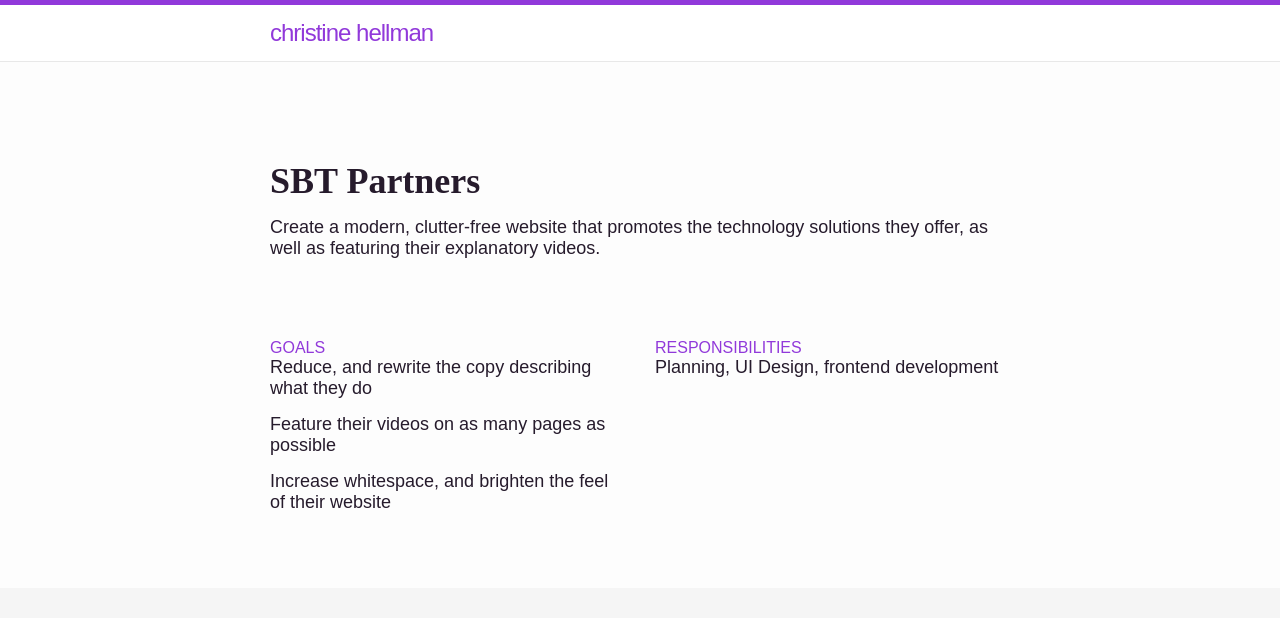
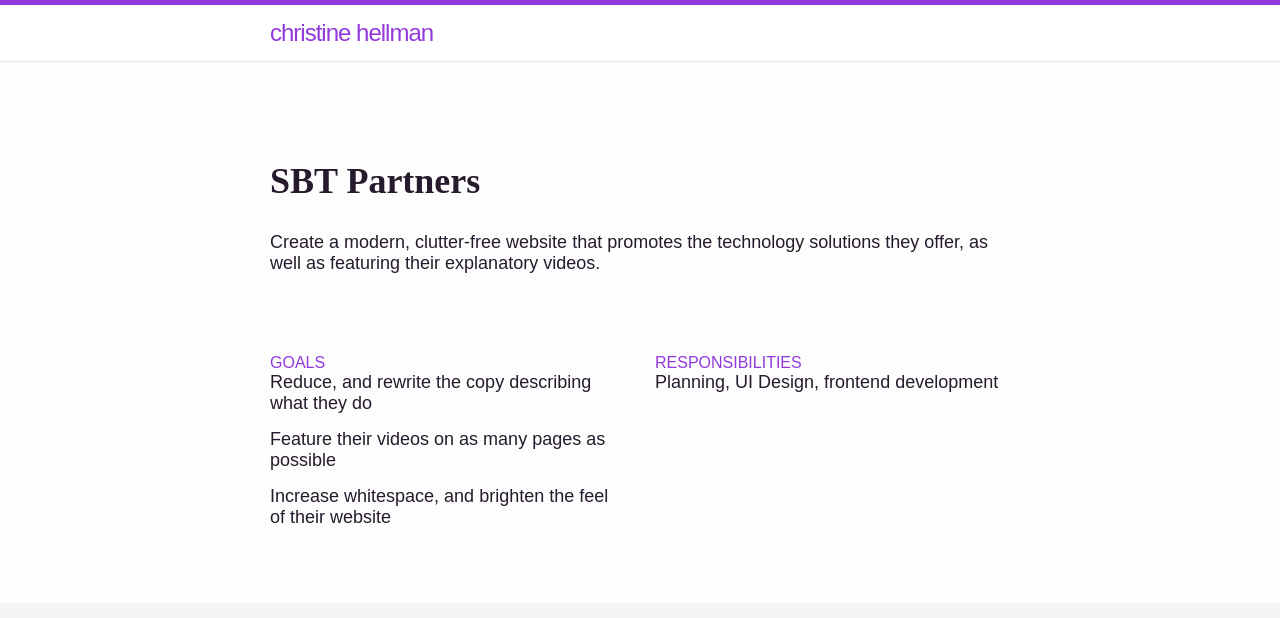
Before and after one commit to christinehellman/portfolio, a Jekyll site: the page built from sbt-partners.md, in a window 1280 px wide and 1400 px high. Shown: the top 618 px of the window. Built offline with Jekyll 4.4.1, drawn with Linux system fonts in a browser that asks for light colours; some of the changed text lies outside the part shown; grey boxes are pictures that could not be loaded.

Commit message:
cleaning scss

```diff
--- a/_includes/footer.html
+++ b/_includes/footer.html
@@ -102,7 +102,7 @@
 
             </li>
           </ul>
-          <h3>Christine Hellman</h3>
+          <h3>christine hellman</h3>
           <p>Front End Developer and Digital Designer based in Huntersville, NC.</p>
         </div>
         <div class="footer-right">
--- a/assets/main.css
+++ b/assets/main.css
@@ -166,9 +166,11 @@
 
 .internal-images {
   position: relative;
-  display: block;
-  position: relative;
-  display: block; }
+  display: -webkit-box;
+  display: -ms-flexbox;
+  display: flex;
+  align-items: center;
+  justify-content: center; }
   .internal-images img {
     width: 100%;
     padding: calc(15px * 2) 0;
@@ -236,8 +238,11 @@
   position: relative; }
 
 .lede,
-p,
 .header {
+  padding-bottom: calc(15px * 2);
+  padding-bottom: calc(15px * 2); }
+
+p {
   padding-bottom: 15px;
   padding-bottom: 15px; }
 
```
Also changed, not shown: _sass/main.scss (+7 -5 lines), 1 other file.
